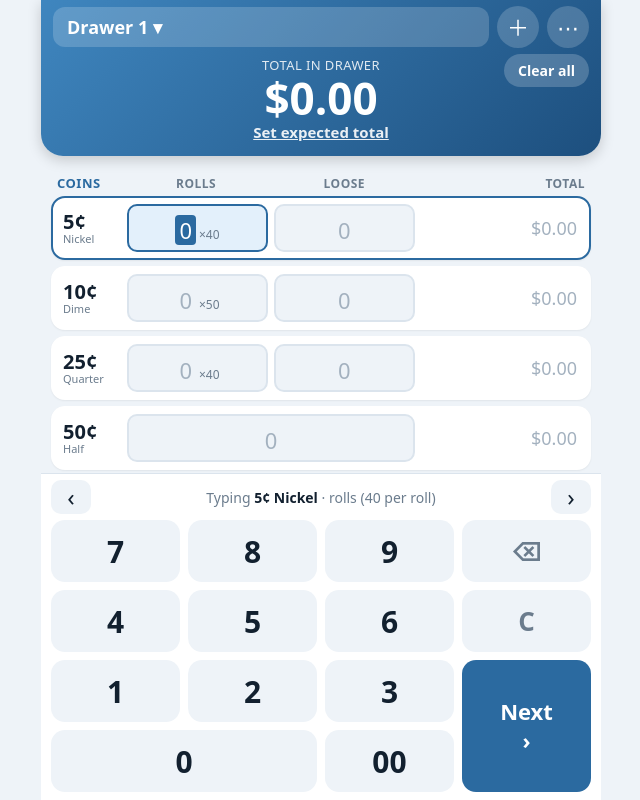
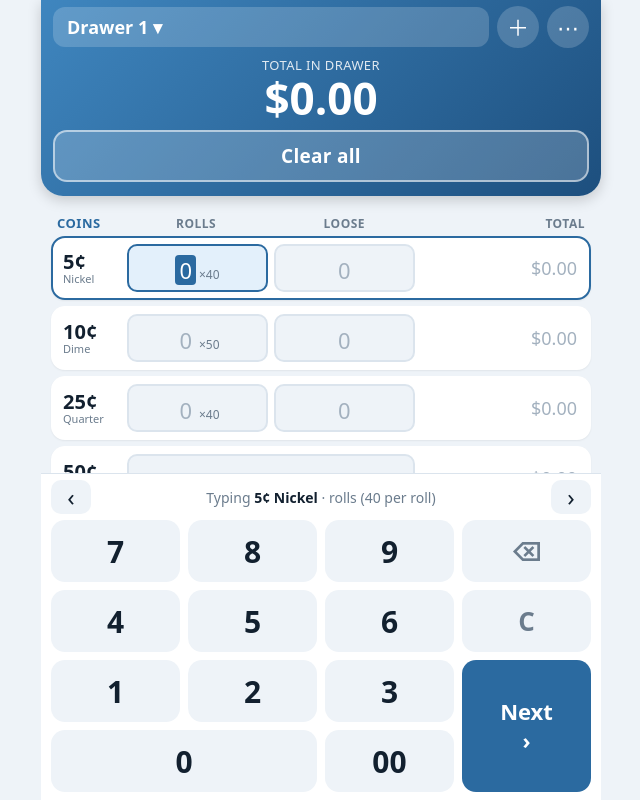
Before and after one commit to MehanDe/RegisterCounter, a plain HTML site: page index.html in a window 1280 px wide. Shown: the whole page, without its empty margins (319-959 px from the left). Drawn offline with Linux system fonts and the light colour scheme.

Commit message:
Clear All Button Update

```diff
--- a/app.js
+++ b/app.js
@@ -81,8 +81,8 @@
       diff.className = 'diff ' + (delta >= 0 ? 'over' : 'short');
       diff.textContent = delta === 0 ? 'Balanced ✓' : (delta > 0 ? 'Over ' : 'Short ') + fmt(Math.abs(delta)) + '  (expected ' + fmt(dr.target) + ')';
     } else {
-      diff.className = 'diff set';
-      diff.textContent = 'Set expected total';
+      diff.className = 'diff';
+      diff.textContent = '';
     }
 
     const d = DENOMS.find(x => x.id === sel.id);
--- a/index.html
+++ b/index.html
@@ -19,10 +19,10 @@
     <button id="menuBtn" class="round" aria-label="More options">⋯</button>
   </header>
   <section class="total">
-    <button id="clearBtn" class="clear" aria-label="Clear all counts in this drawer">Clear all</button>
     <div class="lbl">Total in drawer</div>
     <div id="total" class="big">$0.00</div>
     <div id="diff" class="diff"></div>
+    <button id="clearBtn" class="clear" aria-label="Clear all counts in this drawer">Clear all</button>
   </section>
 </div>
 
--- a/style.css
+++ b/style.css
@@ -16,12 +16,13 @@ button{font:inherit;color:inherit;background:none;border:0;cursor:pointer}
 header{display:flex;align-items:center;gap:8px;height:54px}
 .chip{flex:1;text-align:left;font-size:18px;font-weight:700;padding:8px 14px;border-radius:12px;background:rgba(255,255,255,.18);white-space:nowrap;overflow:hidden;text-overflow:ellipsis}
 .round{width:42px;height:42px;border-radius:50%;background:rgba(255,255,255,.18);font-size:22px;line-height:1}
-.total{text-align:center;padding-top:2px;position:relative}
-.clear{position:absolute;right:0;top:0;padding:7px 14px;border-radius:999px;background:rgba(255,255,255,.2);font-size:14px;font-weight:700}
-.clear:active{background:rgba(255,255,255,.35)}
+.total{text-align:center;padding-top:2px}
+.clear{display:block;width:100%;height:52px;margin-top:8px;border-radius:14px;background:rgba(255,255,255,.2);border:2px solid rgba(255,255,255,.55);font-size:19px;font-weight:700;letter-spacing:.3px}
+.clear:active{background:rgba(255,255,255,.4)}
 .lbl{font-size:13px;opacity:.85;letter-spacing:.4px;text-transform:uppercase}
 .big{font-size:44px;font-weight:800;line-height:1.1}
-.diff{min-height:20px;font-size:15px;font-weight:700}
+.diff{font-size:15px;font-weight:700}
+.diff:empty{display:none}
 .diff.over{color:#c9ffd6}.diff.short{color:#ffd3d3}
 .diff.set{font-weight:600;opacity:.9;text-decoration:underline;cursor:pointer}
 
--- a/sw.js
+++ b/sw.js
@@ -1,4 +1,4 @@
-const CACHE = 'cashcount-v4';
+const CACHE = 'cashcount-v5';
 const FILES = ['./', 'index.html', 'style.css', 'app.js', 'manifest.webmanifest', 'icon.svg', 'icon-192.png', 'icon-512.png'];
 self.addEventListener('install', e => { e.waitUntil(caches.open(CACHE).then(c => c.addAll(FILES))); self.skipWaiting(); });
 self.addEventListener('activate', e => {
```
